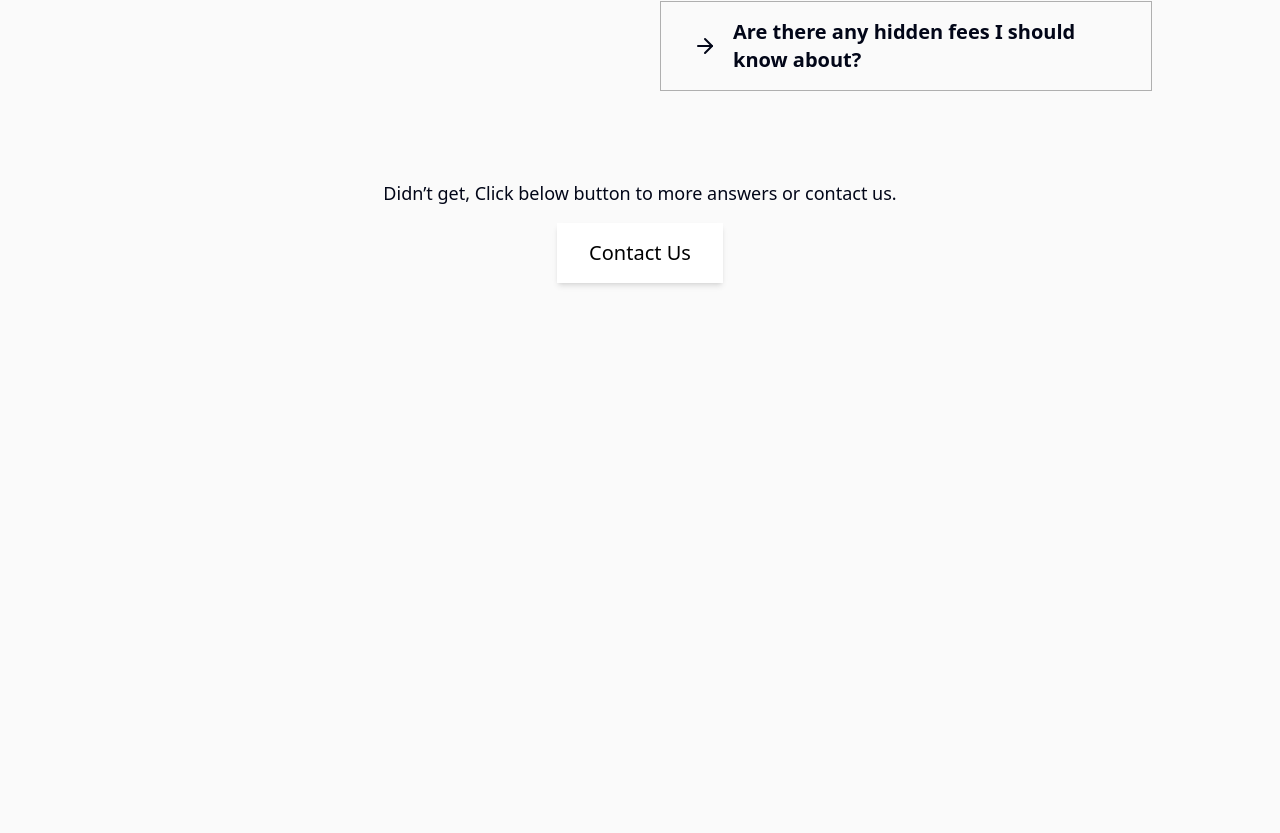
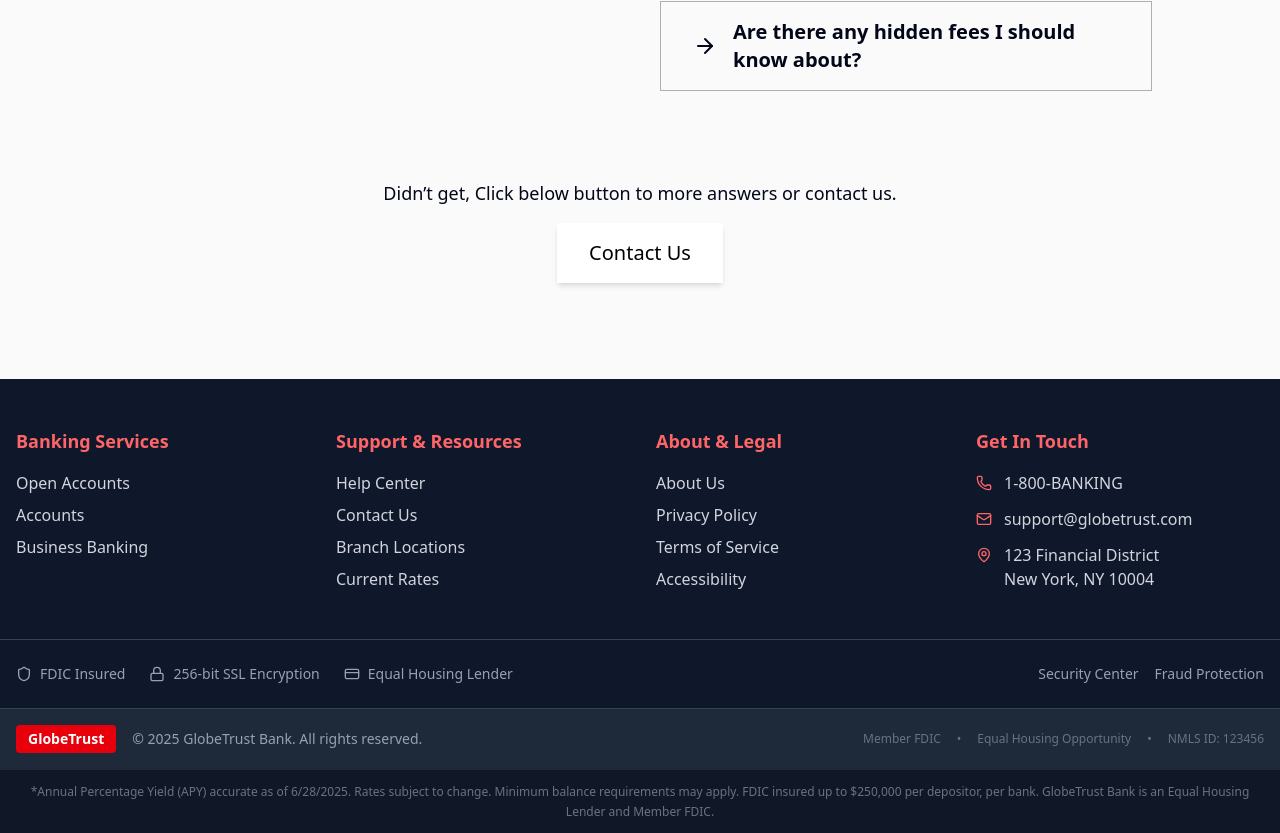
Before and after one commit to liltexh/next-banking, a Next.js app: page / in a window 1280 px wide. Shown: the part 5019-5852 px from the top of the page. Before the commit the page ends 5398 px from the top, so only its background shows below. Built offline with nearby package versions, Linux system fonts and the light colour scheme; no server answers; what @radix-ui/themes would draw is missing.

Commit message:
fix: add BankingFooter component to layout

```diff
--- a/app/(roots)/layout.tsx
+++ b/app/(roots)/layout.tsx
@@ -2,6 +2,7 @@ import React from "react";
 import "@radix-ui/themes/styles.css";
 import { Theme } from "@radix-ui/themes";
 import Navbar from "@/components/Navbar";
+import BankingFooter from "@/components/Footer";
 function layout({
 	children,
 }: Readonly<{
@@ -12,6 +13,7 @@ function layout({
 			<div className="py-0">
 				<Navbar />
 				{children}
+				<BankingFooter />
 			</div>
 		</Theme>
 	);
--- /dev/null
+++ b/components/Footer.tsx
@@ -0,0 +1,303 @@
+import Link from "next/link";
+import { Phone, Mail, MapPin, Shield, Lock, CreditCard } from "lucide-react";
+
+export default function BankingFooter() {
+	return (
+		<footer className="bg-slate-900 text-white">
+			{/* Main Footer Content */}
+			<div className="container mx-auto px-4 py-12">
+				<div className="grid grid-cols-1 md:grid-cols-2 lg:grid-cols-4 gap-8">
+					{/* Banking Services */}
+					<div>
+						<h3 className="text-lg font-semibold mb-4 text-red-400">
+							Banking Services
+						</h3>
+						<ul className="space-y-2">
+							<li>
+								<Link
+									href="/banking"
+									className="text-gray-300 hover:text-white transition-colors"
+								>
+									Open Accounts
+								</Link>
+							</li>
+							<li>
+								<Link
+									href="/banking"
+									className="text-gray-300 hover:text-white transition-colors"
+								>
+									Accounts
+								</Link>
+							</li>
+							{/*<li>
+								<Link
+									href="/loans"
+									className="text-gray-300 hover:text-white transition-colors"
+								>
+									Personal Loans
+								</Link>
+							</li>
+							<li>
+								<Link
+									href="/mortgages"
+									className="text-gray-300 hover:text-white transition-colors"
+								>
+									Mortgages
+								</Link>
+							</li>
+							 <li>
+								<Link
+									href="/credit-cards"
+									className="text-gray-300 hover:text-white transition-colors"
+								>
+									Credit Cards
+								</Link>
+							</li> */}
+							<li>
+								<Link
+									href="/banking"
+									className="text-gray-300 hover:text-white transition-colors"
+								>
+									Business Banking
+								</Link>
+							</li>
+						</ul>
+					</div>
+
+					{/* Support & Resources */}
+					<div>
+						<h3 className="text-lg font-semibold mb-4 text-red-400">
+							Support & Resources
+						</h3>
+						<ul className="space-y-2">
+							<li>
+								<Link
+									href="/get-in-touch"
+									className="text-gray-300 hover:text-white transition-colors"
+								>
+									Help Center
+								</Link>
+							</li>
+							<li>
+								<Link
+									href="/get-in-touch"
+									className="text-gray-300 hover:text-white transition-colors"
+								>
+									Contact Us
+								</Link>
+							</li>
+							<li>
+								<Link
+									href="/locations"
+									className="text-gray-300 hover:text-white transition-colors"
+								>
+									Branch Locations
+								</Link>
+							</li>
+							<li>
+								<Link
+									href="/rates"
+									className="text-gray-300 hover:text-white transition-colors"
+								>
+									Current Rates
+								</Link>
+							</li>
+							{/* <li>
+								<Link
+									href="/calculators"
+									className="text-gray-300 hover:text-white transition-colors"
+								>
+									Financial Calculators
+								</Link>
+							</li>
+							<li>
+								<Link
+									href="/education"
+									className="text-gray-300 hover:text-white transition-colors"
+								>
+									Financial Education
+								</Link>
+							</li> */}
+						</ul>
+					</div>
+
+					{/* About & Legal */}
+					<div>
+						<h3 className="text-lg font-semibold mb-4 text-red-400">
+							About & Legal
+						</h3>
+						<ul className="space-y-2">
+							<li>
+								<Link
+									href="/about/about-us"
+									className="text-gray-300 hover:text-white transition-colors"
+								>
+									About Us
+								</Link>
+							</li>
+							{/* <li>
+								<Link
+									href="/careers"
+									className="text-gray-300 hover:text-white transition-colors"
+								>
+									Careers
+								</Link>
+							</li>
+							<li>
+								<Link
+									href="/investors"
+									className="text-gray-300 hover:text-white transition-colors"
+								>
+									Investor Relations
+								</Link>
+							</li>*/}
+							<li>
+								<Link
+									href="#"
+									className="text-gray-300 hover:text-white transition-colors"
+								>
+									Privacy Policy
+								</Link>
+							</li>
+							<li>
+								<Link
+									href="#"
+									className="text-gray-300 hover:text-white transition-colors"
+								>
+									Terms of Service
+								</Link>
+							</li>
+							<li>
+								<Link
+									href="#"
+									className="text-gray-300 hover:text-white transition-colors"
+								>
+									Accessibility
+								</Link>
+							</li>
+						</ul>
+					</div>
+
+					{/* Contact Information */}
+					<div>
+						<h3 className="text-lg font-semibold mb-4 text-red-400">
+							Get In Touch
+						</h3>
+						<div className="space-y-3">
+							<div className="flex items-center space-x-3">
+								<Phone className="h-4 w-4 text-red-400" />
+								<span className="text-gray-300">1-800-BANKING</span>
+							</div>
+							<div className="flex items-center space-x-3">
+								<Mail className="h-4 w-4 text-red-400" />
+								<span className="text-gray-300">support@globetrust.com</span>
+							</div>
+							<div className="flex items-start space-x-3">
+								<MapPin className="h-4 w-4 text-red-400 mt-1" />
+								<span className="text-gray-300">
+									123 Financial District
+									<br />
+									New York, NY 10004
+								</span>
+							</div>
+						</div>
+
+						{/* Mobile App Links */}
+						{/* <div className="mt-6">
+							<p className="text-sm text-gray-400 mb-2">Download Our App</p>
+							<div className="flex space-x-2">
+								<Link
+									href="/app-store"
+									className="bg-gray-800 hover:bg-gray-700 px-3 py-2 rounded text-xs transition-colors"
+								>
+									App Store
+								</Link>
+								<Link
+									href="/google-play"
+									className="bg-gray-800 hover:bg-gray-700 px-3 py-2 rounded text-xs transition-colors"
+								>
+									Google Play
+								</Link>
+							</div>
+						</div> */}
+					</div>
+				</div>
+			</div>
+
+			{/* Security & Compliance Section */}
+			<div className="border-t border-gray-700">
+				<div className="container mx-auto px-4 py-6">
+					<div className="flex flex-col lg:flex-row items-center justify-between space-y-4 lg:space-y-0">
+						<div className="flex flex-wrap items-center justify-center lg:justify-start space-x-6 text-sm text-gray-400">
+							<div className="flex items-center space-x-2">
+								<Shield className="h-4 w-4" />
+								<span>FDIC Insured</span>
+							</div>
+							<div className="flex items-center space-x-2">
+								<Lock className="h-4 w-4" />
+								<span>256-bit SSL Encryption</span>
+							</div>
+							<div className="flex items-center space-x-2">
+								<CreditCard className="h-4 w-4" />
+								<span>Equal Housing Lender</span>
+							</div>
+						</div>
+
+						<div className="flex items-center space-x-4">
+							<Link
+								href="/security"
+								className="text-gray-400 hover:text-white text-sm transition-colors"
+							>
+								Security Center
+							</Link>
+							<Link
+								href="/fraud-protection"
+								className="text-gray-400 hover:text-white text-sm transition-colors"
+							>
+								Fraud Protection
+							</Link>
+						</div>
+					</div>
+				</div>
+			</div>
+
+			{/* Bottom Bar */}
+			<div className="bg-gray-800 border-t border-gray-700">
+				<div className="container mx-auto px-4 py-4">
+					<div className="flex flex-col md:flex-row items-center justify-between space-y-2 md:space-y-0">
+						<div className="flex items-center space-x-4">
+							<div className="bg-red-600 text-white px-3 py-1 rounded font-semibold text-sm">
+								GlobeTrust
+							</div>
+							<p className="text-gray-400 text-sm">
+								© {new Date().getFullYear()} GlobeTrust Bank. All rights
+								reserved.
+							</p>
+						</div>
+
+						<div className="flex items-center space-x-4 text-xs text-gray-500">
+							<span>Member FDIC</span>
+							<span>•</span>
+							<span>Equal Housing Opportunity</span>
+							<span>•</span>
+							<span>NMLS ID: 123456</span>
+						</div>
+					</div>
+				</div>
+			</div>
+
+			{/* Important Disclaimers */}
+			<div className="bg-gray-900 border-t border-gray-800">
+				<div className="container mx-auto px-4 py-3">
+					<p className="text-xs text-gray-500 text-center leading-relaxed">
+						*Annual Percentage Yield (APY) accurate as of{" "}
+						{new Date().toLocaleDateString()}. Rates subject to change. Minimum
+						balance requirements may apply. FDIC insured up to $250,000 per
+						depositor, per bank. GlobeTrust Bank is an Equal Housing Lender and
+						Member FDIC.
+					</p>
+				</div>
+			</div>
+		</footer>
+	);
+}
```
